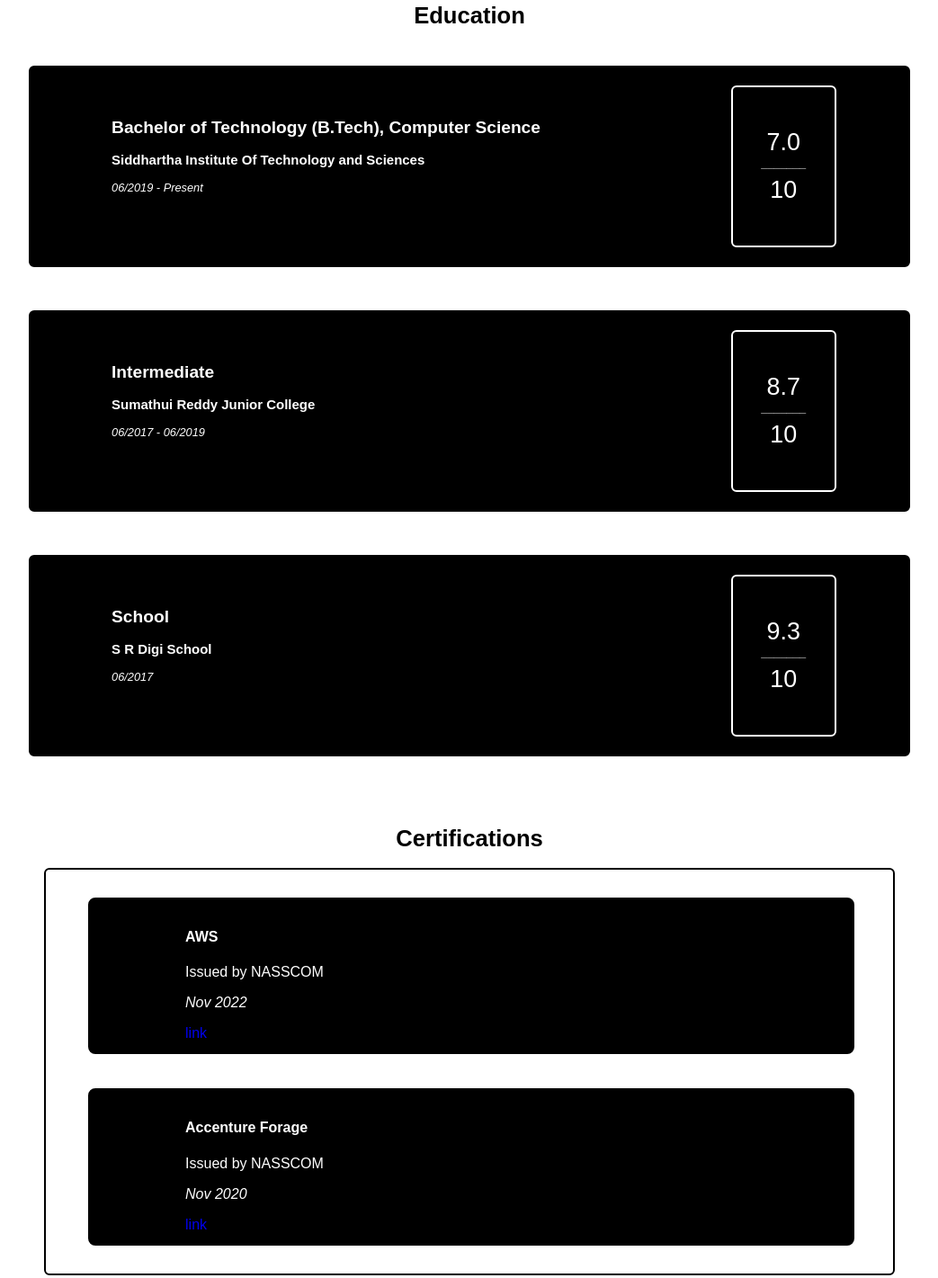
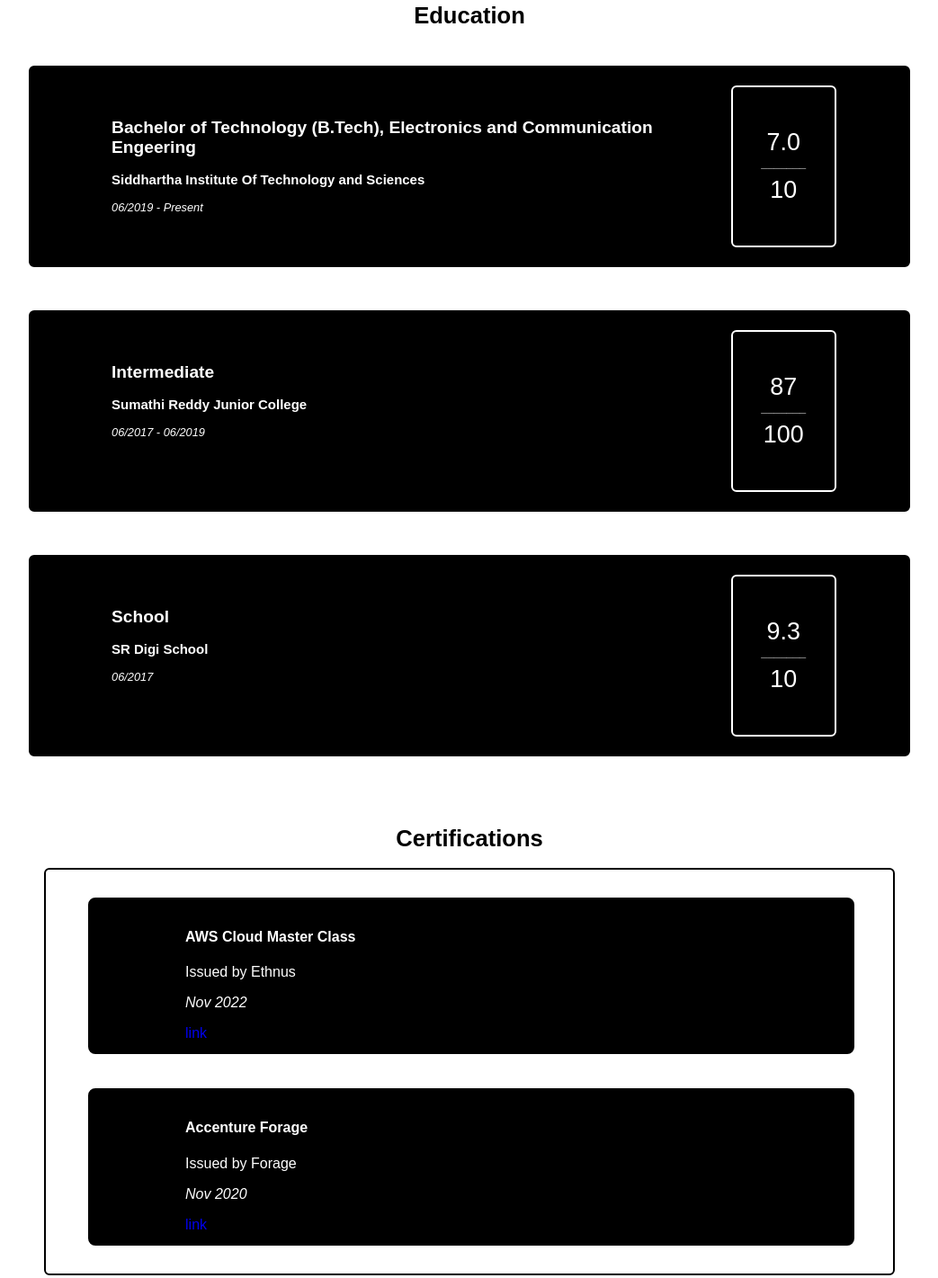
Before and after one commit to Sathvika027/OIBSIP-TASK2, a plain HTML site: page index.html in a window 1280 px wide. Shown: the part 516-1937 px from the top of the page at 90% size, without its empty margins (118-1161 px from the left). Drawn offline with Linux system fonts and the light colour scheme; a script that the page names is missing.

Commit message:
Add files via upload

```diff
--- a/index.html
+++ b/index.html
@@ -9,7 +9,7 @@
         <div class="content">
             <div class="home" id="home">
                 <center>
-                <h1> Sathvika Aligetti</h1>
+                <h1> Sathvika Aligeti</h1>
                 <h3> Actively looking for job opportunities </h3>
                 </center>
             </div>
@@ -31,7 +31,7 @@
                     <div class="education">
                         <div class="ed-row">
                             <div class="ed-data">
-                                <h2> <b>Bachelor of Technology (B.Tech), Computer Science </b></h2>
+                                <h2> <b>Bachelor of Technology (B.Tech), Electronics and Communication Engeering</b></h2>
                                 <h3> Siddhartha Institute Of Technology and Sciences </h3>
                                 <p> <i>06/2019 - Present</i> </p>
                             </div>
@@ -44,19 +44,19 @@
                         <div class="ed-row">
                             <div class="ed-data">
                                 <h2> <b>Intermediate</b></h2>
-                                <h3> Sumathui Reddy Junior College</h3>
+                                <h3> Sumathi Reddy Junior College</h3>
                                 <p> <i>06/2017 - 06/2019</i> </p>
                             </div>
                             <div class="ed-grade">
-                                <p class="obt">8.7</p>
+                                <p class="obt">87</p>
                                 <p class="divide"><b>_______</b></p>
-                                <p class="max">10</p>
+                                <p class="max">100</p>
                             </div>
                         </div>
                         <div class="ed-row">
                             <div class="ed-data">
                                 <h2> <b>School </b></h2>
-                                <h3> S R Digi School </h3>
+                                <h3> SR Digi School </h3>
                                 <p> <i>06/2017</i> </p>
                             </div>
                             <div class="ed-grade">
@@ -75,18 +75,18 @@
                     <div class="cert">
                         <div class="cert-row">
                             <div class="cert-content">
-                                <h4> AWS  </h4>
-                                <p> Issued by NASSCOM </p>
+                                <h4> AWS Cloud Master Class </h4>
+                                <p> Issued by Ethnus</p>
                                 <p> <i>Nov 2022  </i></p>
-                                <a href="#">link</a>
+                                <a href="https://www.linkedin.com/posts/sathvika-dev-9253b41b4_im-happy-to-share-that-ive-obtained-a-new-activity-7003960198960742400-OMSX?utm_source=share&utm_medium=member_ios">link</a>
                             </div>
                         </div>
                         <div class="cert-row">
                             <div class="cert-content">
                                 <h4> Accenture Forage </h4>
-                                <p> Issued by NASSCOM </p>
+                                <p> Issued by Forage </p>
                                 <p> <i>Nov 2020</i></p>
-                                <a href="#">link</a>
+                                <a href="https://www.linkedin.com/posts/sathvika-dev-9253b41b4_im-happy-to-share-that-ive-obtained-a-new-activity-6990918706964946944-Mm-C?utm_source=share&utm_medium=member_ios">link</a>
                             </div>
                         </div>
                     </div>
@@ -122,7 +122,7 @@
                             </div>
 
                             <div class="skills-entry">
-                                <span>Full Stack Development</span>
+                                <span>Java</span>
                             </div>
 
                             <div class="skills-entry">
```
